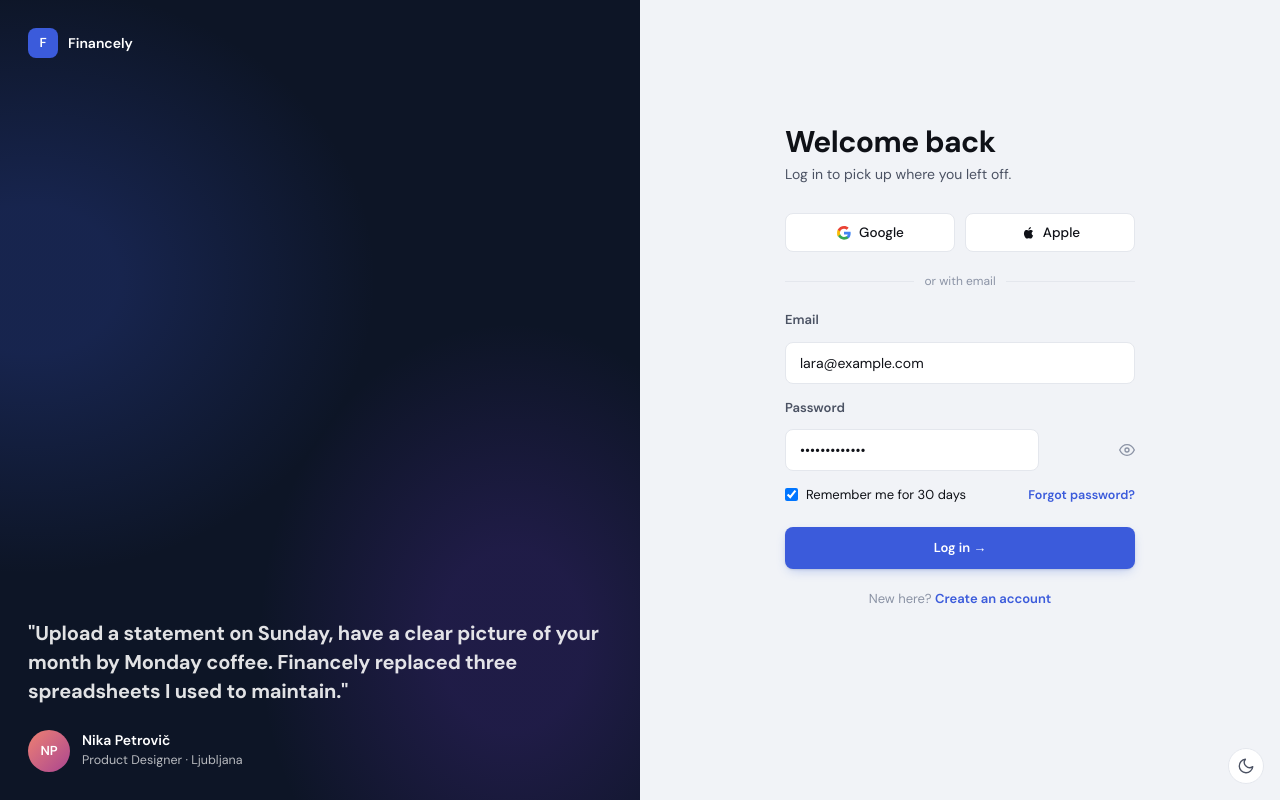
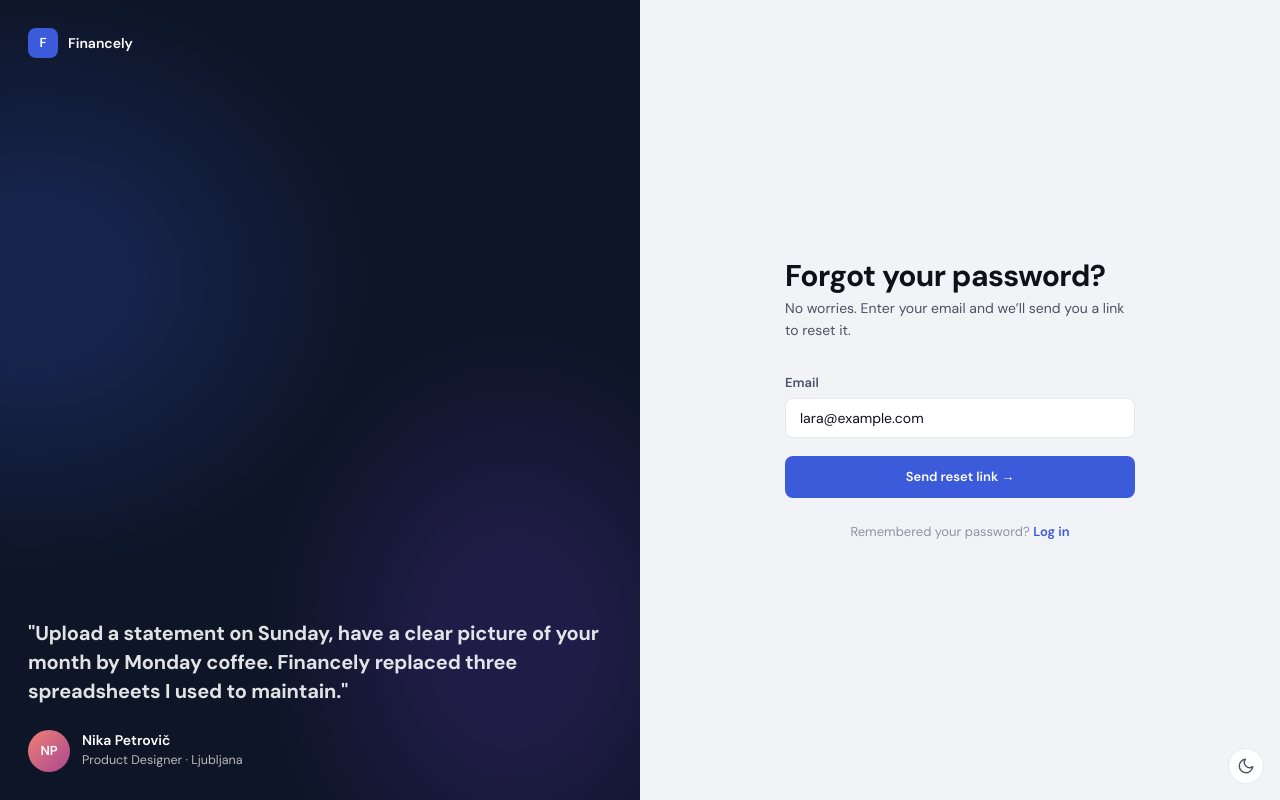
Before and after one commit to jovanovZ/FinanceTracker, a React (Vite) app in the folder client/: page / in a window 1280 px wide. Both pictures are taken after a click on the button "Forgot password?". Built offline with nearby package versions, Linux system fonts and the light colour scheme.

Commit message:
FIN-7 Implementiral sem strano za pozabljeno geslo

```diff
--- a/client/src/App.jsx
+++ b/client/src/App.jsx
@@ -1,21 +1,22 @@
 import { useEffect, useState } from 'react'
 import Profile from './screens/Profile.jsx'
 import Login from './screens/Login'
+import ForgotPassword from './screens/ForgotPassword'
 
 // AppShell je za zdaj mock za FIN-15. Deluje samo Profile, ostalo je vizualni
 // placeholder. Ko bo task za pravi shell in routing pripravljen, se to celo
 // datoteko zamenja.
 
 const NAV_MAIN = [
-  { id: 'dashboard',    label: 'Dashboard',    icon: 'dashboard' },
+  { id: 'dashboard', label: 'Dashboard', icon: 'dashboard' },
   { id: 'transactions', label: 'Transactions', icon: 'list', count: 142 },
-  { id: 'import',       label: 'Import',       icon: 'upload' },
-  { id: 'budgets',      label: 'Budgets',      icon: 'target' },
-  { id: 'analytics',    label: 'Analytics',    icon: 'chart' },
-  { id: 'categories',   label: 'Categories',   icon: 'tag' },
+  { id: 'import', label: 'Import', icon: 'upload' },
+  { id: 'budgets', label: 'Budgets', icon: 'target' },
+  { id: 'analytics', label: 'Analytics', icon: 'chart' },
+  { id: 'categories', label: 'Categories', icon: 'tag' },
 ]
 const NAV_BOTTOM = [
-  { id: 'profile',  label: 'Profile',  icon: 'user' },
+  { id: 'profile', label: 'Profile', icon: 'user' },
   { id: 'settings', label: 'Settings', icon: 'settings' },
 ]
 
@@ -24,31 +25,31 @@ function Ic({ name, size = 17 }) {
   const stroke = { fill: 'none', stroke: 'currentColor', strokeWidth: 1.8, strokeLinecap: 'round', strokeLinejoin: 'round' }
   switch (name) {
     case 'dashboard':
-      return <svg style={s} viewBox="0 0 24 24" {...stroke}><rect x="3" y="3" width="7" height="9"/><rect x="14" y="3" width="7" height="5"/><rect x="14" y="12" width="7" height="9"/><rect x="3" y="16" width="7" height="5"/></svg>
+      return <svg style={s} viewBox="0 0 24 24" {...stroke}><rect x="3" y="3" width="7" height="9" /><rect x="14" y="3" width="7" height="5" /><rect x="14" y="12" width="7" height="9" /><rect x="3" y="16" width="7" height="5" /></svg>
     case 'list':
-      return <svg style={s} viewBox="0 0 24 24" {...stroke}><line x1="8" y1="6" x2="21" y2="6"/><line x1="8" y1="12" x2="21" y2="12"/><line x1="8" y1="18" x2="21" y2="18"/><line x1="3" y1="6" x2="3.01" y2="6"/><line x1="3" y1="12" x2="3.01" y2="12"/><line x1="3" y1="18" x2="3.01" y2="18"/></svg>
+      return <svg style={s} viewBox="0 0 24 24" {...stroke}><line x1="8" y1="6" x2="21" y2="6" /><line x1="8" y1="12" x2="21" y2="12" /><line x1="8" y1="18" x2="21" y2="18" /><line x1="3" y1="6" x2="3.01" y2="6" /><line x1="3" y1="12" x2="3.01" y2="12" /><line x1="3" y1="18" x2="3.01" y2="18" /></svg>
     case 'upload':
-      return <svg style={s} viewBox="0 0 24 24" {...stroke}><path d="M21 15v4a2 2 0 0 1-2 2H5a2 2 0 0 1-2-2v-4"/><polyline points="17 8 12 3 7 8"/><line x1="12" y1="3" x2="12" y2="15"/></svg>
+      return <svg style={s} viewBox="0 0 24 24" {...stroke}><path d="M21 15v4a2 2 0 0 1-2 2H5a2 2 0 0 1-2-2v-4" /><polyline points="17 8 12 3 7 8" /><line x1="12" y1="3" x2="12" y2="15" /></svg>
     case 'target':
-      return <svg style={s} viewBox="0 0 24 24" {...stroke}><circle cx="12" cy="12" r="10"/><circle cx="12" cy="12" r="6"/><circle cx="12" cy="12" r="2"/></svg>
+      return <svg style={s} viewBox="0 0 24 24" {...stroke}><circle cx="12" cy="12" r="10" /><circle cx="12" cy="12" r="6" /><circle cx="12" cy="12" r="2" /></svg>
     case 'chart':
-      return <svg style={s} viewBox="0 0 24 24" {...stroke}><line x1="18" y1="20" x2="18" y2="10"/><line x1="12" y1="20" x2="12" y2="4"/><line x1="6" y1="20" x2="6" y2="14"/></svg>
+      return <svg style={s} viewBox="0 0 24 24" {...stroke}><line x1="18" y1="20" x2="18" y2="10" /><line x1="12" y1="20" x2="12" y2="4" /><line x1="6" y1="20" x2="6" y2="14" /></svg>
     case 'tag':
-      return <svg style={s} viewBox="0 0 24 24" {...stroke}><path d="M20.59 13.41 13.42 20.58a2 2 0 0 1-2.83 0L2 12V2h10l8.59 8.59a2 2 0 0 1 0 2.82z"/><line x1="7" y1="7" x2="7.01" y2="7"/></svg>
+      return <svg style={s} viewBox="0 0 24 24" {...stroke}><path d="M20.59 13.41 13.42 20.58a2 2 0 0 1-2.83 0L2 12V2h10l8.59 8.59a2 2 0 0 1 0 2.82z" /><line x1="7" y1="7" x2="7.01" y2="7" /></svg>
     case 'user':
-      return <svg style={s} viewBox="0 0 24 24" {...stroke}><path d="M20 21v-2a4 4 0 0 0-4-4H8a4 4 0 0 0-4 4v2"/><circle cx="12" cy="7" r="4"/></svg>
+      return <svg style={s} viewBox="0 0 24 24" {...stroke}><path d="M20 21v-2a4 4 0 0 0-4-4H8a4 4 0 0 0-4 4v2" /><circle cx="12" cy="7" r="4" /></svg>
     case 'settings':
-      return <svg style={s} viewBox="0 0 24 24" {...stroke}><circle cx="12" cy="12" r="3"/><path d="M19.4 15a1.65 1.65 0 0 0 .33 1.82l.06.06a2 2 0 0 1-2.83 2.83l-.06-.06a1.65 1.65 0 0 0-1.82-.33 1.65 1.65 0 0 0-1 1.51V21a2 2 0 0 1-4 0v-.09A1.65 1.65 0 0 0 9 19.4a1.65 1.65 0 0 0-1.82.33l-.06.06a2 2 0 0 1-2.83-2.83l.06-.06a1.65 1.65 0 0 0 .33-1.82 1.65 1.65 0 0 0-1.51-1H3a2 2 0 0 1 0-4h.09A1.65 1.65 0 0 0 4.6 9a1.65 1.65 0 0 0-.33-1.82l-.06-.06a2 2 0 0 1 2.83-2.83l.06.06a1.65 1.65 0 0 0 1.82.33H9a1.65 1.65 0 0 0 1-1.51V3a2 2 0 0 1 4 0v.09a1.65 1.65 0 0 0 1 1.51 1.65 1.65 0 0 0 1.82-.33l.06-.06a2 2 0 0 1 2.83 2.83l-.06.06a1.65 1.65 0 0 0-.33 1.82V9a1.65 1.65 0 0 0 1.51 1H21a2 2 0 0 1 0 4h-.09a1.65 1.65 0 0 0-1.51 1z"/></svg>
+      return <svg style={s} viewBox="0 0 24 24" {...stroke}><circle cx="12" cy="12" r="3" /><path d="M19.4 15a1.65 1.65 0 0 0 .33 1.82l.06.06a2 2 0 0 1-2.83 2.83l-.06-.06a1.65 1.65 0 0 0-1.82-.33 1.65 1.65 0 0 0-1 1.51V21a2 2 0 0 1-4 0v-.09A1.65 1.65 0 0 0 9 19.4a1.65 1.65 0 0 0-1.82.33l-.06.06a2 2 0 0 1-2.83-2.83l.06-.06a1.65 1.65 0 0 0 .33-1.82 1.65 1.65 0 0 0-1.51-1H3a2 2 0 0 1 0-4h.09A1.65 1.65 0 0 0 4.6 9a1.65 1.65 0 0 0-.33-1.82l-.06-.06a2 2 0 0 1 2.83-2.83l.06.06a1.65 1.65 0 0 0 1.82.33H9a1.65 1.65 0 0 0 1-1.51V3a2 2 0 0 1 4 0v.09a1.65 1.65 0 0 0 1 1.51 1.65 1.65 0 0 0 1.82-.33l.06-.06a2 2 0 0 1 2.83 2.83l-.06.06a1.65 1.65 0 0 0-.33 1.82V9a1.65 1.65 0 0 0 1.51 1H21a2 2 0 0 1 0 4h-.09a1.65 1.65 0 0 0-1.51 1z" /></svg>
     case 'search':
-      return <svg style={s} viewBox="0 0 24 24" {...stroke}><circle cx="11" cy="11" r="8"/><line x1="21" y1="21" x2="16.65" y2="16.65"/></svg>
+      return <svg style={s} viewBox="0 0 24 24" {...stroke}><circle cx="11" cy="11" r="8" /><line x1="21" y1="21" x2="16.65" y2="16.65" /></svg>
     case 'calendar':
-      return <svg style={s} viewBox="0 0 24 24" {...stroke}><rect x="3" y="4" width="18" height="18" rx="2" ry="2"/><line x1="16" y1="2" x2="16" y2="6"/><line x1="8" y1="2" x2="8" y2="6"/><line x1="3" y1="10" x2="21" y2="10"/></svg>
+      return <svg style={s} viewBox="0 0 24 24" {...stroke}><rect x="3" y="4" width="18" height="18" rx="2" ry="2" /><line x1="16" y1="2" x2="16" y2="6" /><line x1="8" y1="2" x2="8" y2="6" /><line x1="3" y1="10" x2="21" y2="10" /></svg>
     case 'bell':
-      return <svg style={s} viewBox="0 0 24 24" {...stroke}><path d="M18 8A6 6 0 0 0 6 8c0 7-3 9-3 9h18s-3-2-3-9"/><path d="M13.73 21a2 2 0 0 1-3.46 0"/></svg>
+      return <svg style={s} viewBox="0 0 24 24" {...stroke}><path d="M18 8A6 6 0 0 0 6 8c0 7-3 9-3 9h18s-3-2-3-9" /><path d="M13.73 21a2 2 0 0 1-3.46 0" /></svg>
     case 'sun':
-      return <svg style={s} viewBox="0 0 24 24" {...stroke}><circle cx="12" cy="12" r="4"/><line x1="12" y1="2" x2="12" y2="4"/><line x1="12" y1="20" x2="12" y2="22"/><line x1="4.93" y1="4.93" x2="6.34" y2="6.34"/><line x1="17.66" y1="17.66" x2="19.07" y2="19.07"/><line x1="2" y1="12" x2="4" y2="12"/><line x1="20" y1="12" x2="22" y2="12"/><line x1="4.93" y1="19.07" x2="6.34" y2="17.66"/><line x1="17.66" y1="6.34" x2="19.07" y2="4.93"/></svg>
+      return <svg style={s} viewBox="0 0 24 24" {...stroke}><circle cx="12" cy="12" r="4" /><line x1="12" y1="2" x2="12" y2="4" /><line x1="12" y1="20" x2="12" y2="22" /><line x1="4.93" y1="4.93" x2="6.34" y2="6.34" /><line x1="17.66" y1="17.66" x2="19.07" y2="19.07" /><line x1="2" y1="12" x2="4" y2="12" /><line x1="20" y1="12" x2="22" y2="12" /><line x1="4.93" y1="19.07" x2="6.34" y2="17.66" /><line x1="17.66" y1="6.34" x2="19.07" y2="4.93" /></svg>
     case 'moon':
-      return <svg style={s} viewBox="0 0 24 24" {...stroke}><path d="M21 12.79A9 9 0 1 1 11.21 3 7 7 0 0 0 21 12.79z"/></svg>
+      return <svg style={s} viewBox="0 0 24 24" {...stroke}><path d="M21 12.79A9 9 0 1 1 11.21 3 7 7 0 0 0 21 12.79z" /></svg>
     default:
       return null
   }
@@ -187,6 +188,21 @@ function App() {
     )
   }
 
+  if (screen === 'forgot-password') {
+    return (
+      <>
+        <ForgotPassword nav={nav} />
+        <button
+          className="theme-toggle"
+          onClick={toggleTheme}
+          aria-label="Toggle theme"
+        >
+          <Ic name={theme === 'dark' ? 'sun' : 'moon'} size={18} />
+        </button>
+      </>
+    )
+  }
+
   return (
     <div className="app">
       <Sidebar active="profile" />
--- a/client/src/screens/ForgotPassword.jsx
+++ b/client/src/screens/ForgotPassword.jsx
@@ -0,0 +1,101 @@
+import { useState } from 'react'
+import '../styles/ForgotPassword.css'
+
+function validateEmail(email) {
+    if (!email.trim()) return 'Required'
+    if (!/^[^\s@]+@[^\s@]+\.[^\s@]+$/.test(email)) return 'Invalid email'
+    return ''
+}
+
+export default function ForgotPassword({ nav }) {
+    const [email, setEmail] = useState('lara@example.com')
+    const [error, setError] = useState('')
+    const [sent, setSent] = useState(false)
+
+    function handleSubmit(e) {
+        e.preventDefault()
+
+        const validationError = validateEmail(email)
+        if (validationError) {
+            setError(validationError)
+            setSent(false)
+            return
+        }
+
+        setError('')
+        setSent(true)
+    }
+
+    return (
+        <div className="forgot-auth-page">
+            <section className="forgot-auth-left">
+                <div className="forgot-brand">
+                    <div className="forgot-brand-mark">F</div>
+                    <div className="forgot-brand-name">Financely</div>
+                </div>
+
+                <div className="forgot-testimonial">
+                    <h1>
+                        "Upload a statement on Sunday, have a clear picture of your month by
+                        Monday coffee. Financely replaced three spreadsheets I used to maintain."
+                    </h1>
+
+                    <div className="forgot-person">
+                        <div className="forgot-avatar">NP</div>
+                        <div>
+                            <div className="forgot-person-name">Nika Petrovič</div>
+                            <div className="forgot-person-role">
+                                Product Designer · Ljubljana
+                            </div>
+                        </div>
+                    </div>
+                </div>
+            </section>
+
+            <section className="forgot-auth-right">
+                <form className="forgot-form" onSubmit={handleSubmit} noValidate>
+                    <h1>Forgot your password?</h1>
+
+                    <p>
+                        No worries. Enter your email and we’ll send you a link to reset it.
+                    </p>
+
+                    <label>Email</label>
+
+                    <input
+                        type="email"
+                        value={email}
+                        placeholder="lara@example.com"
+                        onChange={(e) => {
+                            setEmail(e.target.value)
+                            setError('')
+                            setSent(false)
+                        }}
+                        aria-invalid={!!error}
+                    />
+
+                    {error && <span className="forgot-error">{error}</span>}
+
+                    {sent && (
+                        <div className="forgot-success">
+                            If an account exists for this email, a reset link has been sent.
+                        </div>
+                    )}
+
+                    <button type="submit">Send reset link →</button>
+
+                    <div className="forgot-bottom">
+                        Remembered your password?{' '}
+                        <span onClick={() => nav('login')}>
+                            Log in
+                        </span>
+                    </div>
+                </form>
+
+                <button type="button" className="forgot-theme-btn">
+                    ☾
+                </button>
+            </section>
+        </div>
+    )
+}
--- a/client/src/screens/Login.jsx
+++ b/client/src/screens/Login.jsx
@@ -75,7 +75,10 @@ const Login = ({ nav }) => {
                 />
                 Remember me for 30 days
               </label>
-              <button className="link-btn">Forgot password?</button>
+              <button type="button" className="link-btn" onClick={() => nav('forgot-password')}
+              >
+                Forgot password?
+              </button>
             </div>
 
             <button className="btn-primary" onClick={handleSubmit}>
--- /dev/null
+++ b/client/src/styles/ForgotPassword.css
@@ -0,0 +1,228 @@
+.forgot-auth-page {
+  display: flex;
+  min-height: 100vh;
+  background: var(--surface-2);
+}
+
+.forgot-auth-left {
+  flex: 0 0 50%;
+  background: var(--sidebar-bg);
+  display: flex;
+  flex-direction: column;
+  justify-content: space-between;
+  padding: 1.75rem;
+  position: relative;
+  overflow: hidden;
+}
+
+.forgot-auth-left::before {
+  content: '';
+  position: absolute;
+  inset: 0;
+  background:
+    radial-gradient(ellipse at 5% 35%, rgba(59,91,219,0.22) 10%, transparent 40%),
+    radial-gradient(ellipse at 80% 80%, rgba(115,59,219,0.18) 10%, transparent 35%);
+  pointer-events: none;
+}
+
+.forgot-brand {
+  display: flex;
+  align-items: center;
+  gap: 10px;
+  color: #fff;
+  font-weight: 600;
+  font-size: var(--font-md);
+  position: relative;
+  z-index: 1;
+}
+
+.forgot-brand-mark {
+  width: 30px;
+  height: 30px;
+  border-radius: 8px;
+  background: var(--accent);
+  display: grid;
+  place-items: center;
+  color: #fff;
+  font-size: 13px;
+  font-weight: 600;
+}
+
+.forgot-brand-name {
+  color: #fff;
+  font-size: var(--font-md);
+  font-weight: 600;
+}
+
+.forgot-testimonial {
+  position: relative;
+  z-index: 1;
+  text-align: left;
+  max-width: 800px;
+}
+
+.forgot-testimonial h1 {
+  color: rgba(255,255,255,0.88);
+  font-size: var(--font-xl);
+  font-weight: bold;
+  line-height: 1.45;
+  margin-bottom: 1.5rem;
+  letter-spacing: -0.01em;
+}
+
+.forgot-person {
+  display: flex;
+  align-items: center;
+  gap: 12px;
+  color: rgba(255,255,255,0.88);
+}
+
+.forgot-avatar {
+  width: 42px;
+  height: 42px;
+  border-radius: 50%;
+  background: linear-gradient(135deg, oklch(0.72 0.14 30), oklch(0.55 0.16 340));
+  display: grid;
+  place-items: center;
+  color: #fff;
+  font-size: var(--font-sm);
+  font-weight: 600;
+  flex-shrink: 0;
+}
+
+.forgot-person-name {
+  font-size: var(--font-md);
+  font-weight: 600;
+  color: #fff;
+  line-height: 1.2;
+}
+
+.forgot-person-role {
+  font-size: 12.5px;
+  opacity: 0.7;
+  color: #fff;
+  margin-top: 2px;
+}
+
+.forgot-auth-right {
+  flex: 1;
+  display: flex;
+  align-items: center;
+  justify-content: center;
+  padding: 2rem;
+  background: var(--surface-2);
+  position: relative;
+}
+
+.forgot-form {
+  width: 100%;
+  max-width: 350px;
+  text-align: left;
+}
+
+.forgot-form h1 {
+  font-size: var(--font-2xl);
+  font-weight: 700;
+  letter-spacing: -0.02em;
+  margin-bottom: 6px;
+  line-height: 1.1;
+  color: var(--text-1);
+}
+
+.forgot-form p {
+  color: var(--text-2);
+  font-size: var(--font-md);
+  line-height: 1.55;
+  margin-bottom: 2rem;
+}
+
+.forgot-form label {
+  display: block;
+  font-size: var(--font-sm);
+  font-weight: 600;
+  color: var(--text-2);
+  margin-bottom: 5px;
+}
+
+.forgot-form input {
+  width: 100%;
+  padding: 10px 14px;
+  border: 1px solid var(--line);
+  border-radius: 8px;
+  background: var(--surface);
+  font-size: var(--font-md);
+  color: var(--text-1);
+  outline: none;
+  transition: border-color 0.15s ease, box-shadow 0.15s ease;
+}
+
+.forgot-form input:focus {
+  border-color: var(--accent);
+  box-shadow: 0 0 0 3px var(--accent-soft);
+}
+
+.forgot-form button[type='submit'] {
+  width: 100%;
+  height: 42px;
+  border: none;
+  border-radius: 8px;
+  background: var(--accent);
+  color: #fff;
+  font-size: var(--font-sm);
+  font-weight: 600;
+  margin-top: 18px;
+  cursor: pointer;
+  transition: filter 0.15s ease, transform 0.15s ease;
+}
+
+.forgot-form button[type='submit']:hover {
+  filter: brightness(1.08);
+}
+
+.forgot-form button[type='submit']:active {
+  transform: translateY(1px);
+}
+
+.forgot-bottom {
+  margin-top: 1.5rem;
+  text-align: center;
+  font-size: var(--font-sm);
+  color: var(--text-3);
+}
+
+.forgot-bottom span {
+  color: var(--accent);
+  font-weight: 600;
+  cursor: pointer;
+}
+
+.forgot-error {
+  display: block;
+  margin-top: 8px;
+  font-size: 12px;
+  color: #dc2626;
+}
+
+.forgot-success {
+  margin-top: 14px;
+  padding: 12px;
+  border-radius: 8px;
+  background: rgba(34, 197, 94, 0.08);
+  color: #16a34a;
+  font-size: 13px;
+  border: 1px solid rgba(34, 197, 94, 0.16);
+}
+
+.forgot-theme-btn {
+  display: none;
+}
+
+@media (max-width: 850px) {
+  .forgot-auth-left {
+    display: none;
+  }
+
+  .forgot-auth-right {
+    min-height: 100vh;
+  }
+}
```
Also changed, not shown: client/src/App.css (line endings or trailing spaces). Lines whose indentation alone changed are shown as unchanged.
